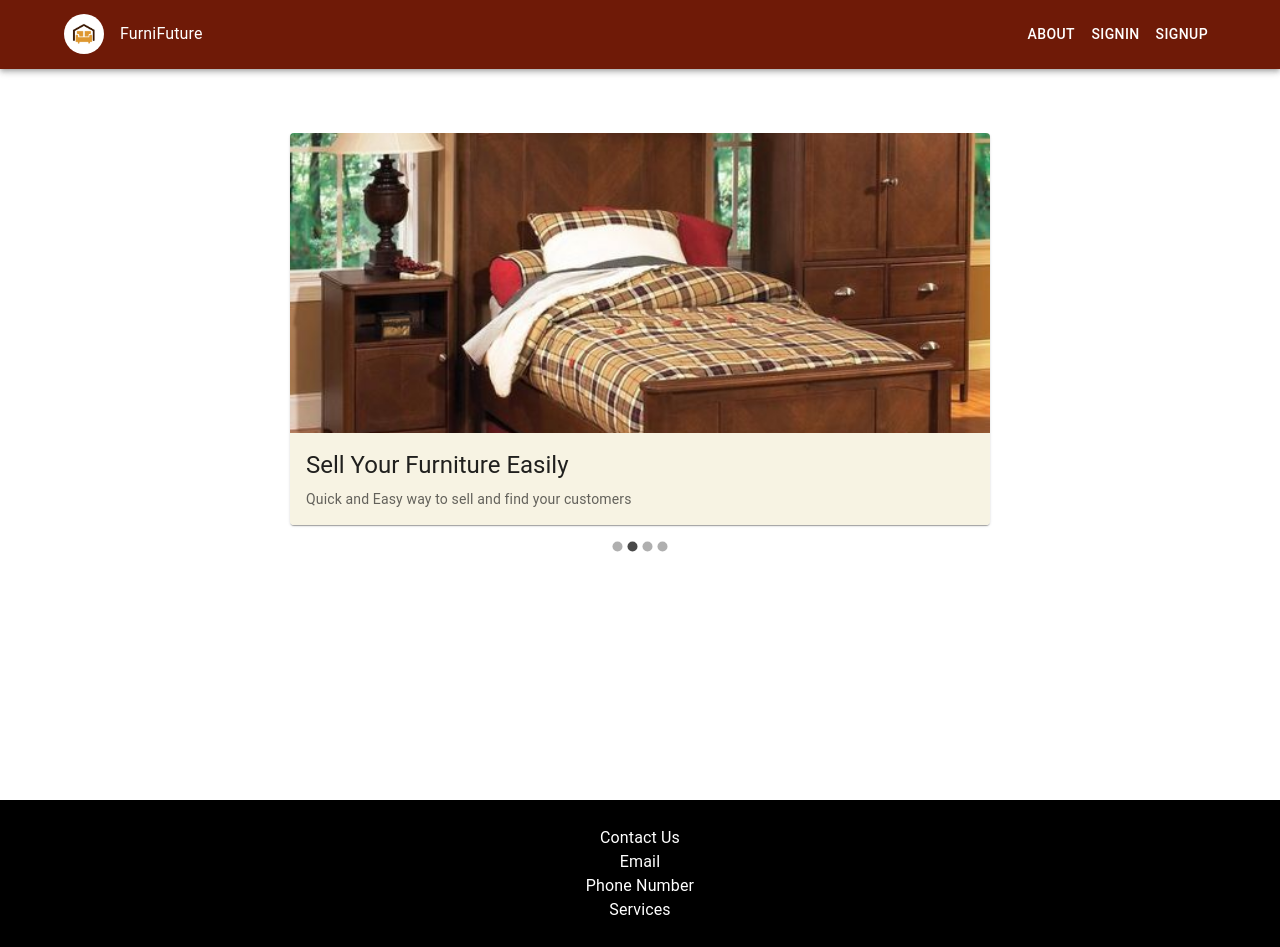
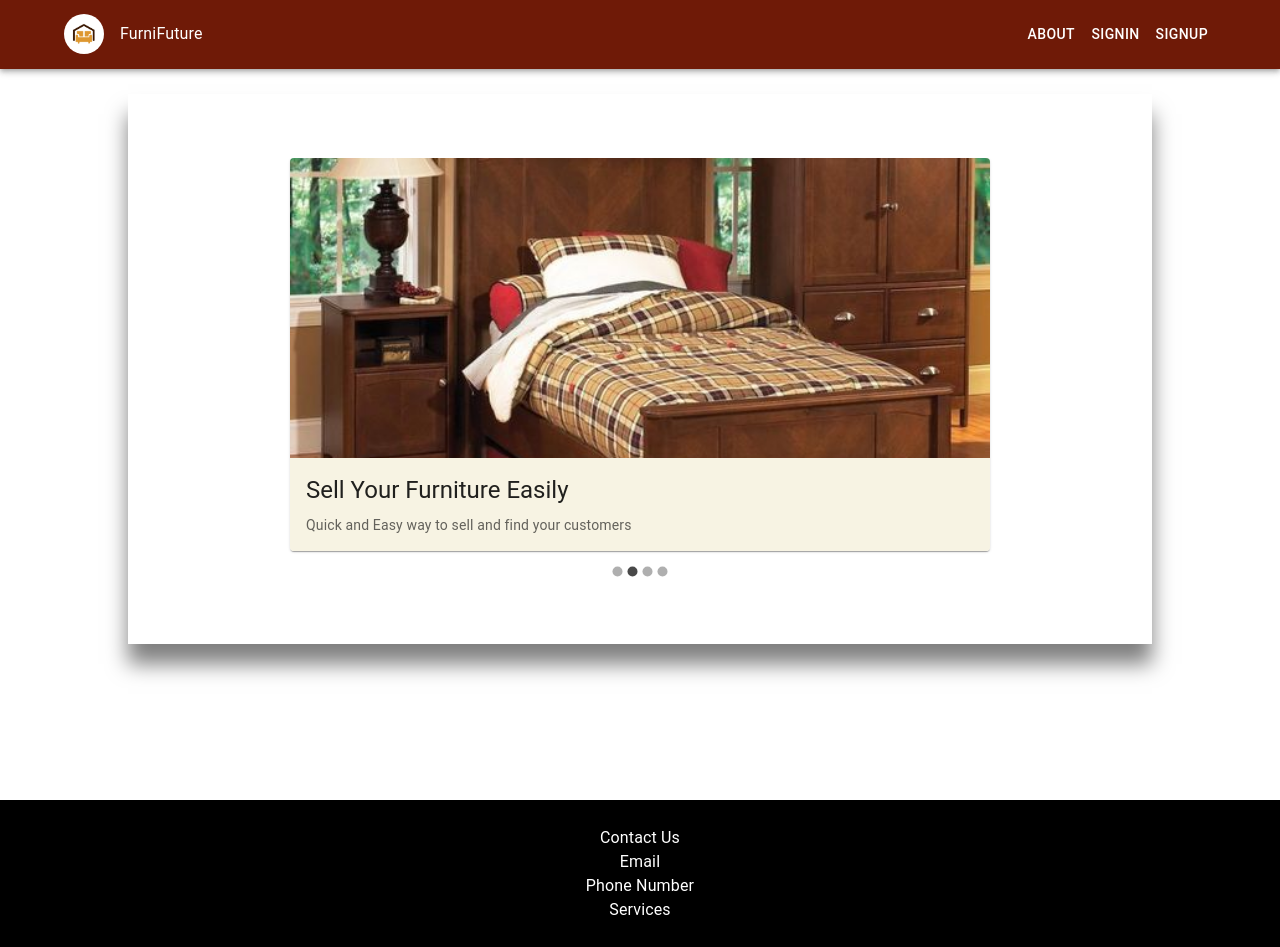
Before and after one commit to AhmadNourelddine/furnifuture, a React (Create React App) app: page / in a window 1280 px wide. Built offline with nearby package versions, Linux system fonts and the light colour scheme.

Commit message:
carousel css edits

```diff
--- a/src/components/carousel/index.js
+++ b/src/components/carousel/index.js
@@ -58,7 +58,7 @@ const HomeCarousel = (props)=>{
         );
     }
     return (
-        <div  style={{margin:"5%"}}>
+        <div  style={{padding:"5%", margin:"2% 10%", boxShadow:"rgb(0 0 0 / 50%) 0 20px 20px 0px"}}>
         <Carousel>
             {
                 items.map( (item, i) => <Item key={i} item={item} /> )
```
